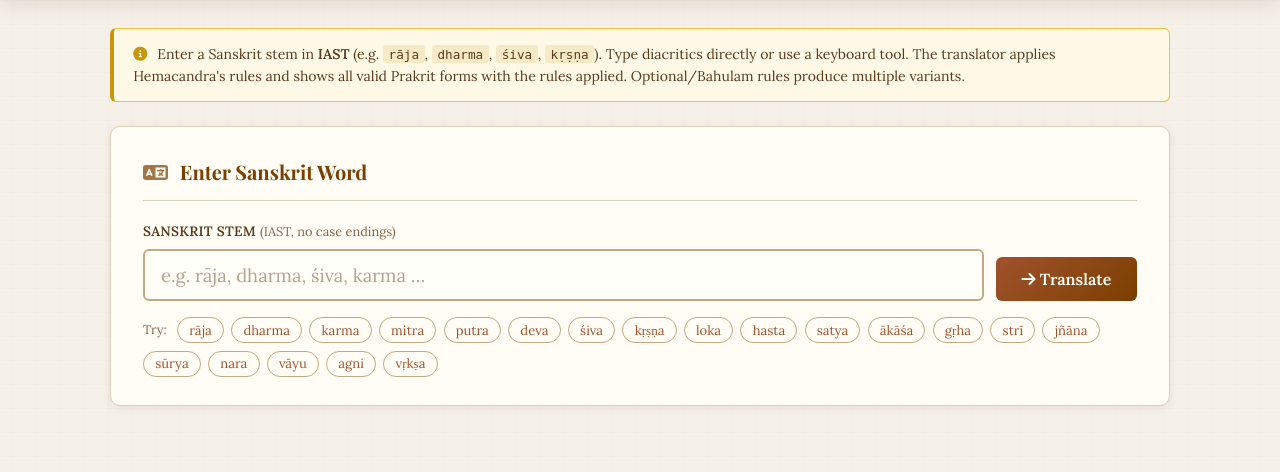
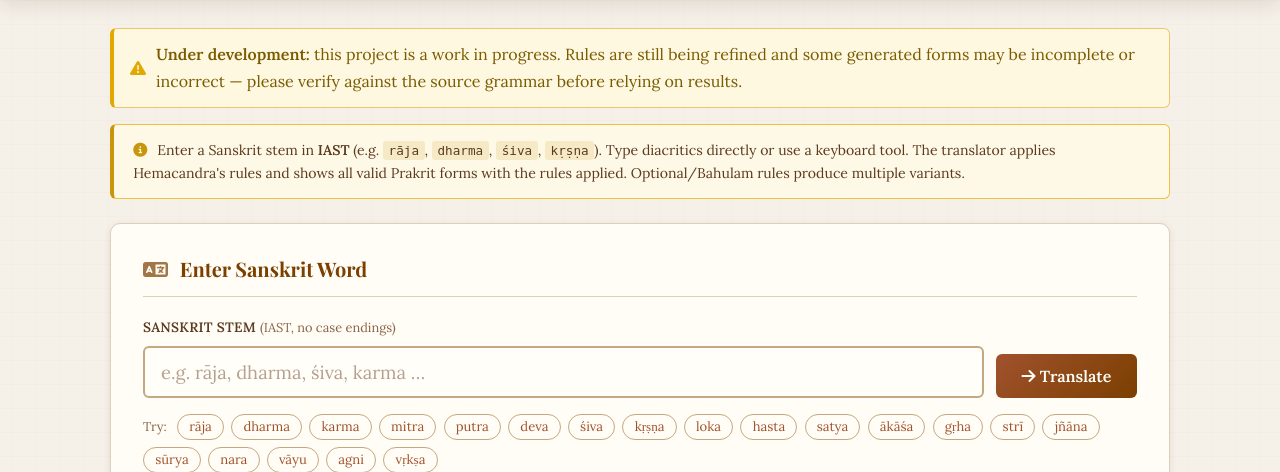
Before and after one commit to svyoma/skt-pkt, a Flask app: page / in a window 1280 px wide. Shown: the part 227-699 px from the top of the page. Run offline with Flask 3, Linux system fonts and the light colour scheme; some web fonts are replaced.

Commit message:
Update index.html

```diff
--- a/templates/index.html
+++ b/templates/index.html
@@ -21,6 +21,12 @@
 </header>
 
 <main class="container">
+
+  <!-- Development warning -->
+  <div class="warning-banner" style="background:#fff8e1;border:1px solid #f0c36d;border-left:4px solid #e0a800;color:#7a5b00;padding:12px 16px;border-radius:6px;margin-bottom:16px;display:flex;align-items:center;gap:10px;">
+    <i class="fas fa-exclamation-triangle" style="color:#e0a800;"></i>
+    <span><strong>Under development:</strong> this project is a work in progress. Rules are still being refined and some generated forms may be incomplete or incorrect — please verify against the source grammar before relying on results.</span>
+  </div>
 
   <!-- Info banner -->
   <div class="info-banner">
```
